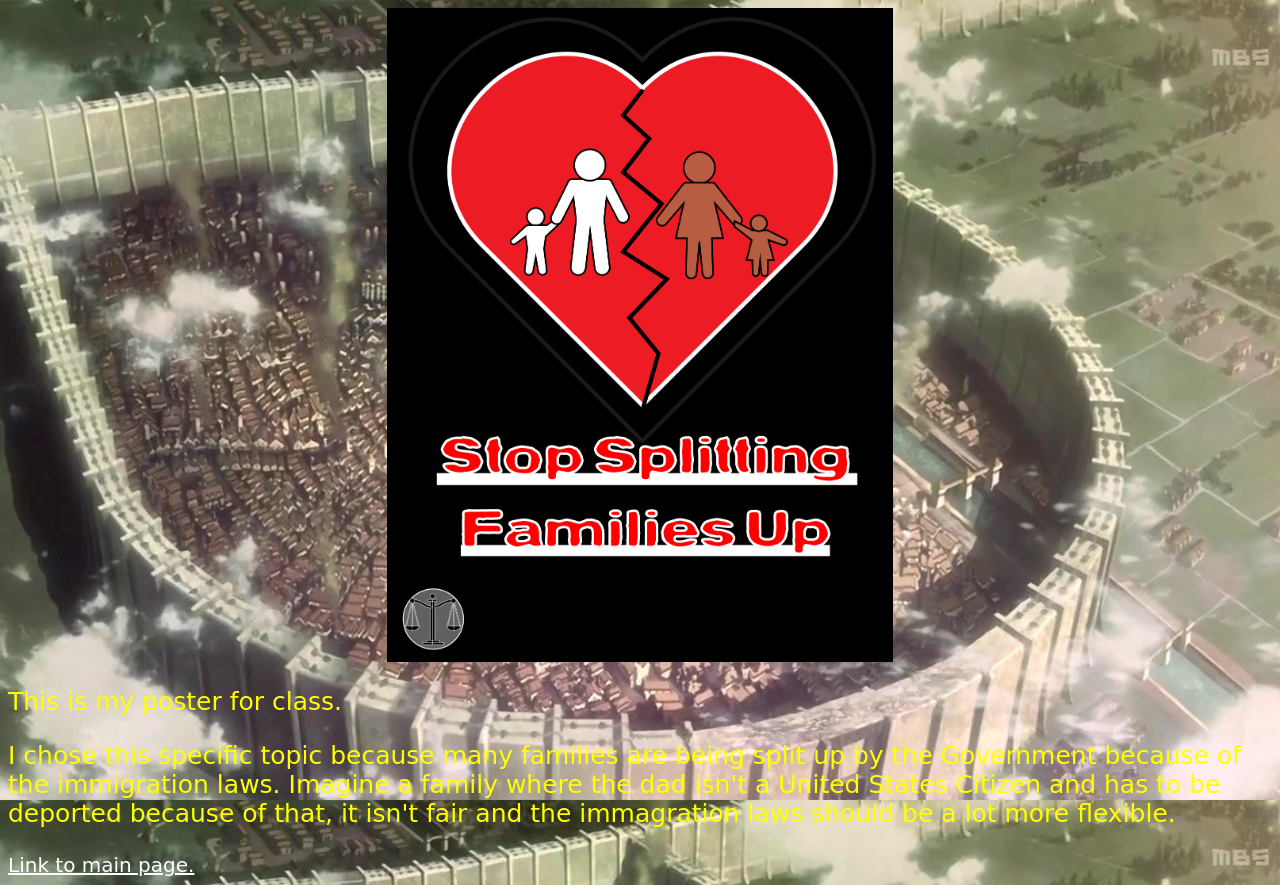
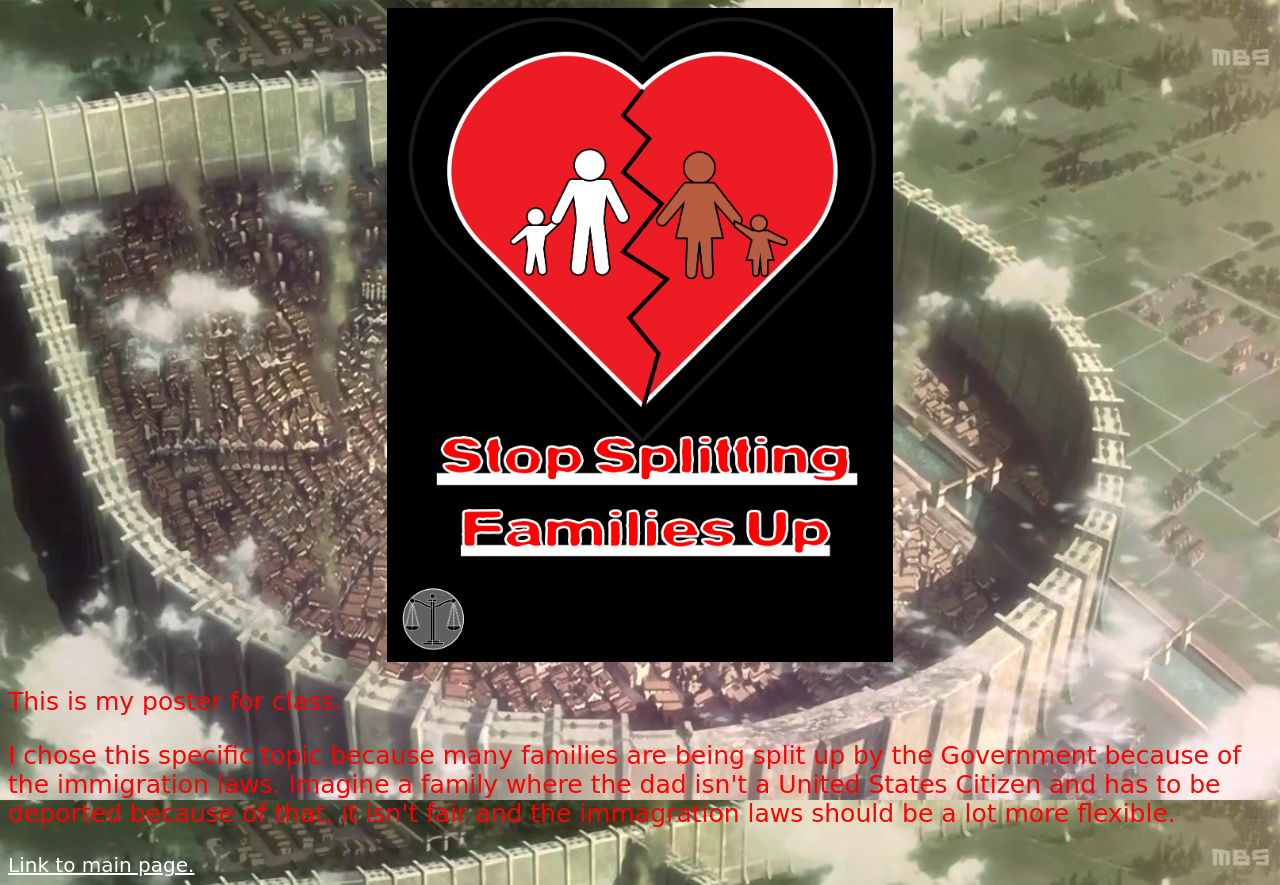
Before and after one commit to shakimmatthew1/shakimmatthew1.github.io, a plain HTML site: page poster.html in a window 1280 px wide. Drawn offline with Linux system fonts and the light colour scheme; a web font is replaced by a local one.

Commit message:
Update poster.html

```diff
--- a/poster.html
+++ b/poster.html
@@ -21,7 +21,7 @@
   p{
     font-family: 'Short Stack', cursive;
     font-size: 25px;
-    color: yellow
+    color: red
   }
   a{
     font-family: 'Short Stack', cursive;
```
